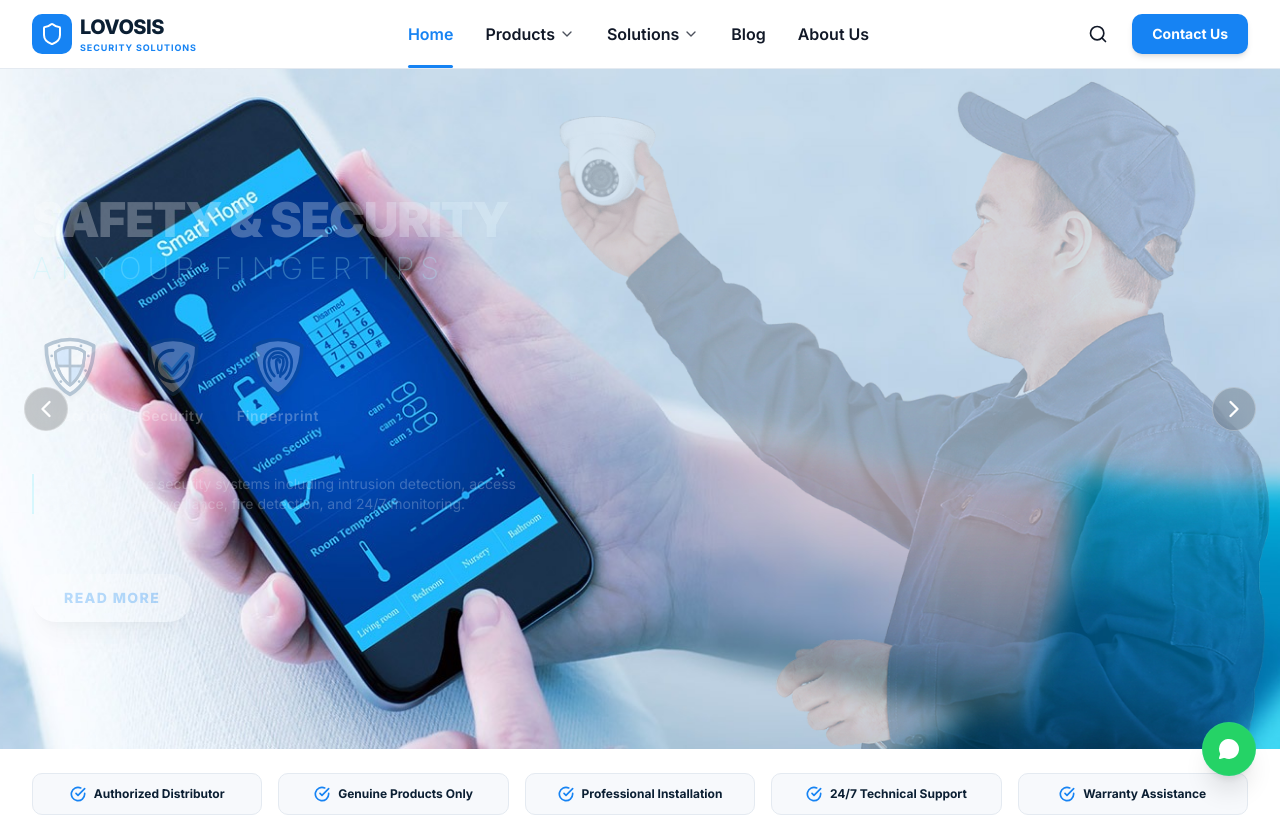
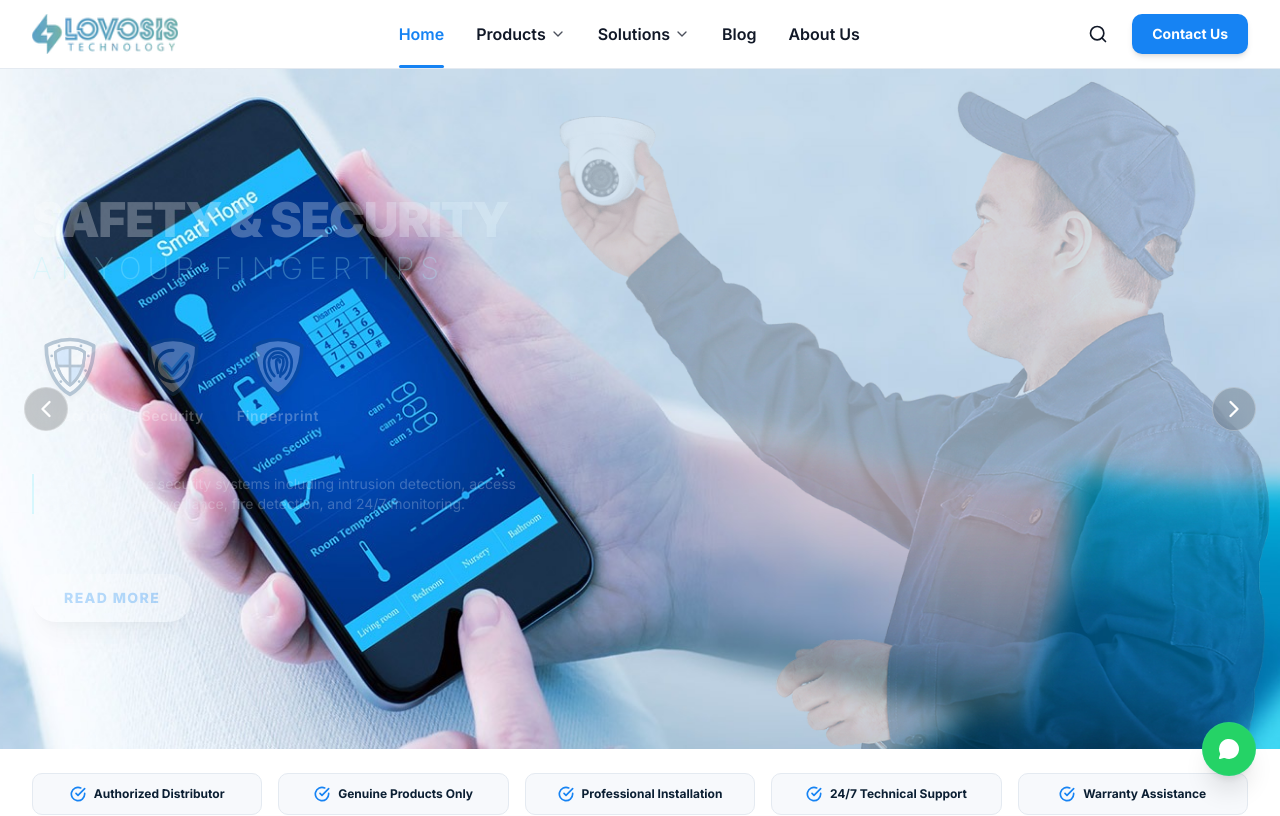
Before and after one commit to shahbaz123ahmed/Lovosis-behrain, a Next.js app: page / in a window 1280 px wide. Shown: the top 816 px of the page. Built offline with nearby package versions, Linux system fonts and the light colour scheme.

Commit message:
Replace Shield logo with Lovosis-logo.webp in navbar and footer

```diff
--- a/components/layout/Footer.tsx
+++ b/components/layout/Footer.tsx
@@ -69,14 +69,12 @@
 
           {/* Column 1: Company Info */}
           <div className="lg:col-span-1 space-y-4">
-            <Link href="/" className="flex items-center gap-2 group">
-              <div className="bg-brand-blue text-white p-2 rounded-brand-sm group-hover:bg-white group-hover:text-brand-blue transition-colors">
-                <Shield className="w-5 h-5" />
-              </div>
-              <div className="flex flex-col">
-                <span className="font-extrabold text-lg tracking-tight text-white">LOVOSIS</span>
-                <span className="text-[8px] uppercase tracking-widest text-brand-accent font-bold">Security Solutions</span>
-              </div>
+            <Link href="/" className="flex items-center group">
+              <img
+                src="/Lovosis-logo.webp"
+                alt="LOVOSIS Logo"
+                className="h-10 w-auto object-contain"
+              />
             </Link>
             <p className="text-sm text-brand-borderGray/80 leading-relaxed font-medium">
               Established distributor of top-tier CCTV surveillance products, access control devices, biometric systems, and complete custom security integrations.
--- a/components/layout/Navbar.tsx
+++ b/components/layout/Navbar.tsx
@@ -112,14 +112,12 @@
         <div className="max-w-7xl mx-auto px-4 sm:px-6 lg:px-8 relative">
           <div className="flex items-center justify-between">
             {/* Logo */}
-            <Link href="/" className="flex items-center gap-2 group">
-              <div className="bg-brand-blue text-white p-2 rounded-brand-sm group-hover:bg-brand-navy transition-colors">
-                <Shield className="w-6 h-6" />
-              </div>
-              <div className="flex flex-col">
-                <span className="font-extrabold text-xl tracking-tight text-brand-navy">LOVOSIS</span>
-                <span className="text-[9px] uppercase tracking-widest text-brand-blue font-bold">Security Solutions</span>
-              </div>
+            <Link href="/" className="flex items-center group">
+              <img
+                src="/Lovosis-logo.webp"
+                alt="LOVOSIS Logo"
+                className="h-10 w-auto object-contain"
+              />
             </Link>
 
             {/* Desktop Navigation */}
```
Also changed, not shown: public/Lovosis-logo.webp (added).
